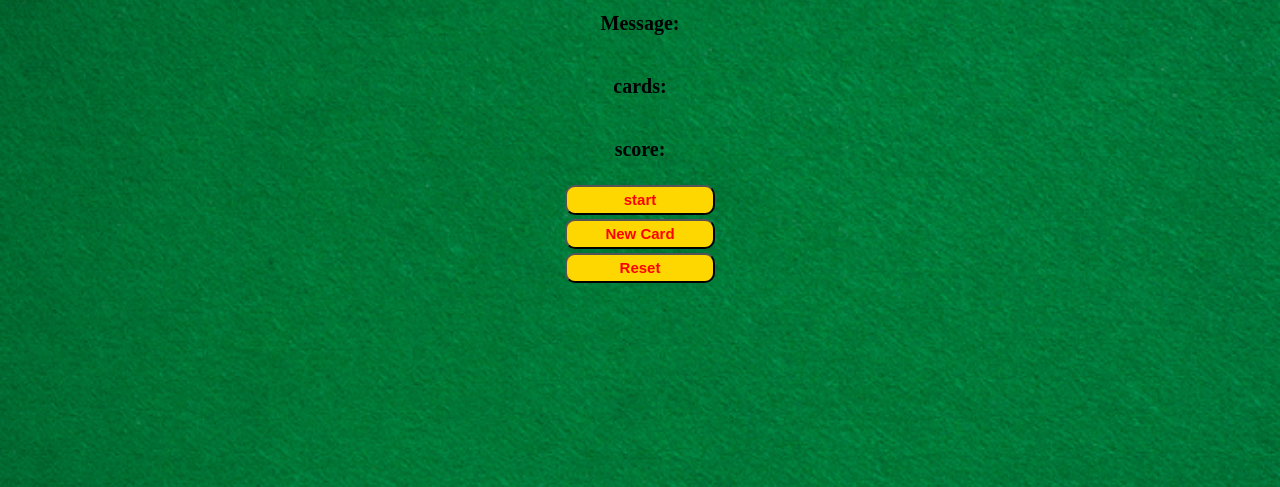
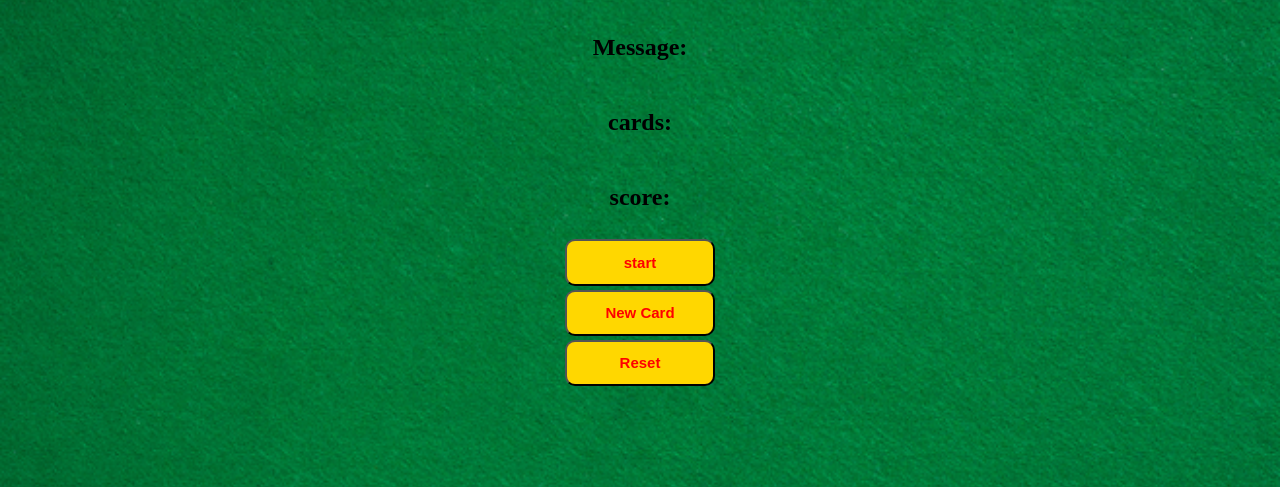
Before and after one commit to adityasaivit/BlackJack, a plain HTML site: page index.html in a window 1280 px wide. Shown: the part 313-800 px from the top of the page. Drawn offline with Linux system fonts and the light colour scheme.

Commit message:
Update style.css

```diff
--- a/style.css
+++ b/style.css
@@ -4,18 +4,20 @@
     height:50%;
     width:50%;
     align-items:center;
+    font-size:1.5rem
 
 
 }
 button{
     width:150px;
-    height:30px;
+    padding:2%;
     margin-top:4px;
     border-radius:10px;
     background-color:gold;;
     color:red;
     font-weight:bold;
     font-size:15px;
+
 
 
 
```
